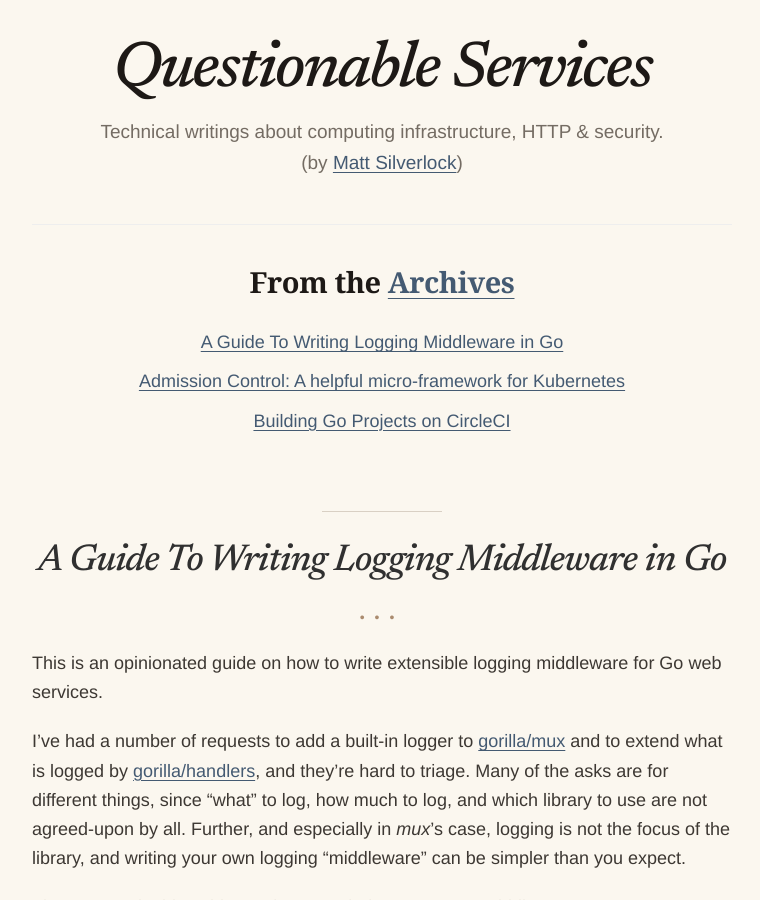
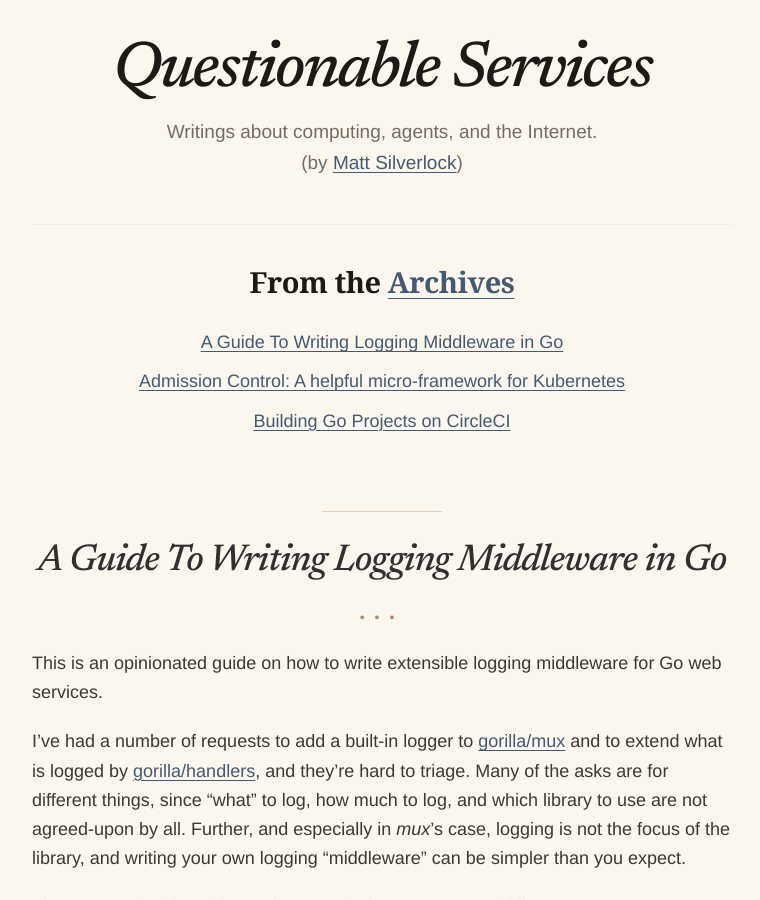
Before and after one commit to elithrar/elithrar.github.io, a Jekyll site: the page built from index.html, in a window 1280 px wide and 900 px high. Shown: the whole window, without its empty margins (258-1018 px from the left). Built offline with Jekyll 4.4.1, drawn with Linux system fonts in a browser that asks for light colours; the list of posts is cut into pages by our own code.

Commit message:
Add site metadata and keyboard favicon

```diff
--- a/_config.yml
+++ b/_config.yml
@@ -18,9 +18,9 @@
 
 # Setup
 title: "Questionable Services"
-tagline: "Technical writings about computing infrastructure, HTTP & security."
+tagline: "Writings about computing, agents, and the Internet."
 byline: "by Matt Silverlock"
-description: "Technical writings about computing infrastructure, HTTP & security."
+description: "Writings about computing, agents, and the Internet."
 domain: "blog.questionable.services"
 url: "https://blog.questionable.services"
 baseurl: ""
--- a/_includes/head.html
+++ b/_includes/head.html
@@ -6,8 +6,25 @@
   <meta name="viewport" content="width=device-width, initial-scale=1" />
 
   <meta name="author" content="{{ site.author.name }}" />
-  <meta name="description" content="{{ site.tagline }}" />
+  {% assign meta_description = page.description | default: site.description %}
+  {% capture meta_title %}{% if page.title %}{{ page.title }} · {{ site.title }}{% else %}{{ site.title }}{% endif %}{% endcapture %}
+
+  <meta name="description" content="{{ meta_description | escape }}" />
   <link rel="canonical" href="{{ site.url }}{{ page.url }}" />
+
+  <!-- Open Graph -->
+  <meta property="og:title" content="{{ meta_title | strip | escape }}" />
+  <meta property="og:description" content="{{ meta_description | escape }}" />
+  <meta
+    property="og:type"
+    content="{% if page.layout == 'post' %}article{% else %}website{% endif %}"
+  />
+  <meta property="og:url" content="{{ site.url }}{{ page.url }}" />
+  <meta property="og:site_name" content="{{ site.title }}" />
+  <meta property="og:image" content="{{ site.url }}/public/og.png" />
+  <meta property="og:image:width" content="1200" />
+  <meta property="og:image:height" content="630" />
+  <meta property="og:image:alt" content="Questionable Services — {{ site.description | escape }}" />
 
   <title>
     {% if page.title %} {{ page.title }} &middot; {{ site.title }} {% else %} {{
@@ -31,7 +48,7 @@
   <noscript><link rel="stylesheet" href="/public/css/syntax.css"></noscript>
 
   <!-- Icons -->
-  <link rel="shortcut icon" href="/public/favicon.ico" />
+  <link rel="icon" href="/public/favicon.svg" type="image/svg+xml" />
 
   <!-- RSS -->
   <link rel="alternate" type="application/rss+xml" href="/atom.xml" />
```
Also changed, not shown: public/favicon.ico (deleted), public/favicon.svg (added), public/og.png (added), public/og.svg (added).
